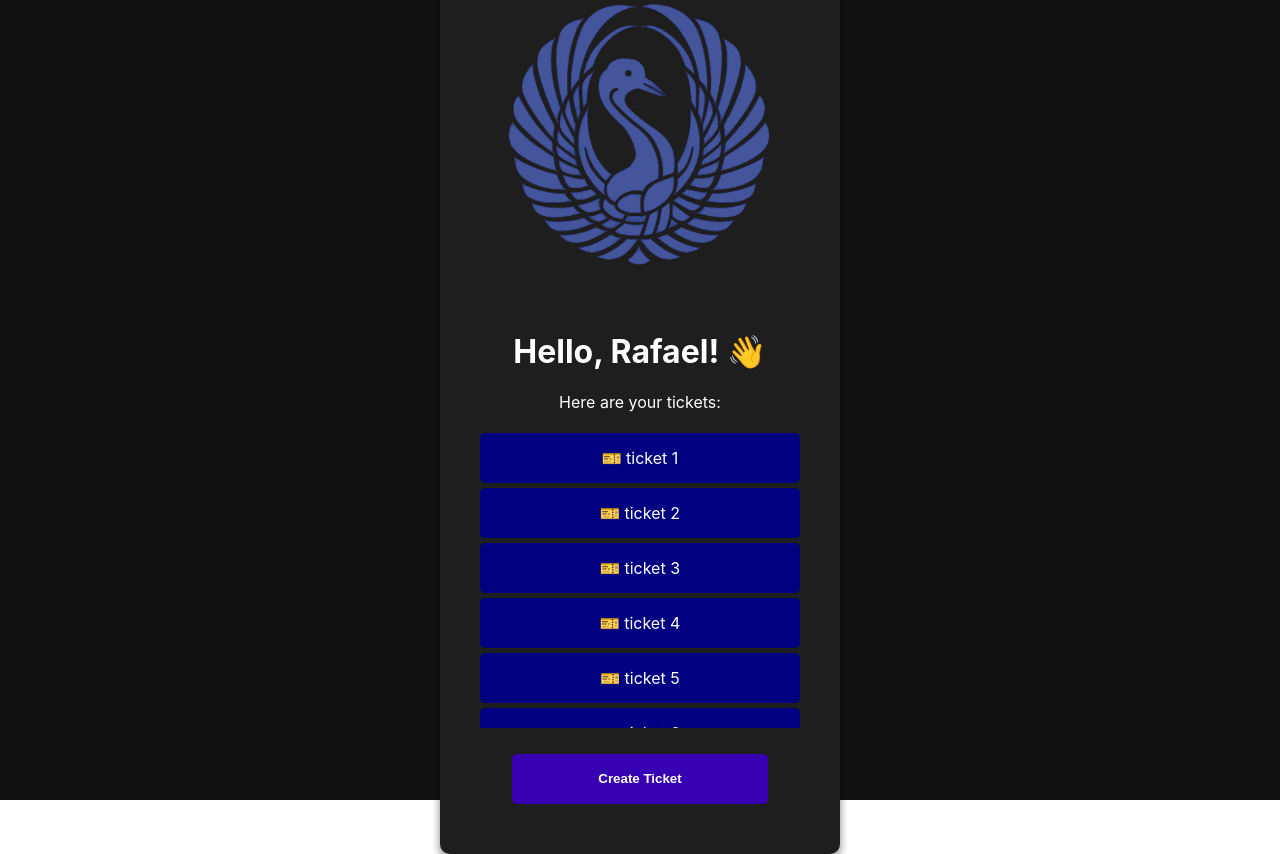
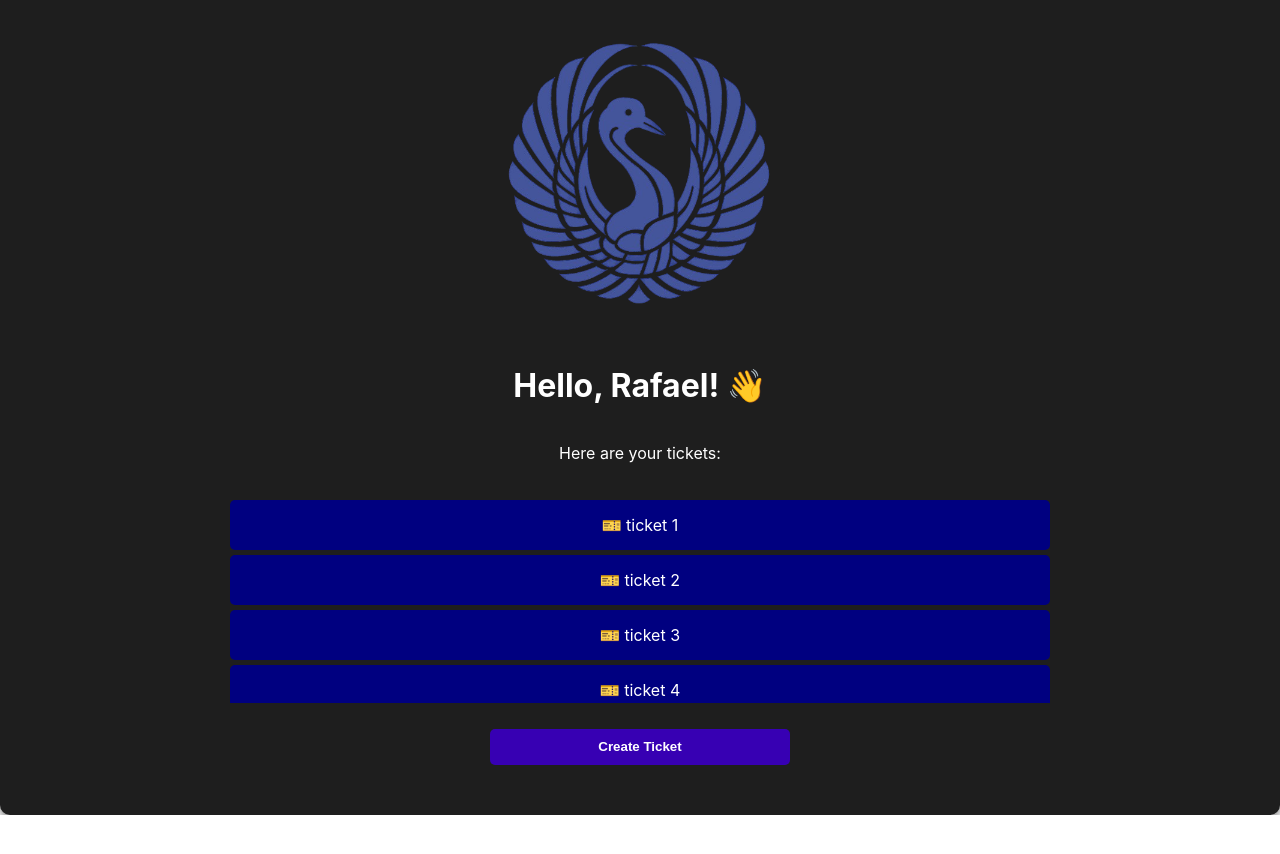
Before and after one commit to rafaelbardsouza/Ferry-Tickets, a SvelteKit app in the folder client/: page /tickets in a window 1280 px wide. After the commit the page ends 815 px from the top, so only its background shows below. Built offline with nearby package versions, Linux system fonts and the light colour scheme.

Commit message:
[style] better

```diff
--- a/client/src/routes/tickets/+page.svelte
+++ b/client/src/routes/tickets/+page.svelte
@@ -31,20 +31,15 @@
     }
 
     .container {
-        text-align: center;
-        background: #1e1e1e;
-        padding: 40px;
-        border-radius: 10px;
-        box-shadow: 0 4px 8px rgba(0, 0, 0, 0.5);
-        width: 100%;
-        max-width: 600px;
-        box-sizing: border-box;
+        display: flex;
+        flex-direction: column;
+        align-items: center;
     }
 
     .tickets {
         list-style: none;
         padding: 0;
-        max-height: 300px;
+        max-height: 500px;
         overflow-y: auto;
     }
 
@@ -58,7 +53,7 @@
     }
 
     .tickets a {
-        width: 300px;
+        width: 800px;
         height: 30px;
         display: flex;
         justify-content: center;
@@ -75,22 +70,4 @@
         background-color: #3700b3;
         transition: transform 0.3s ease-in-out;
     }
-
-    .button {
-        background-color: #3700b3;
-        color: #fff;
-        font-weight: bold;
-        width: 80%;
-        max-width: 320px;
-        margin: 10px;
-        padding: 10px 20px;
-        border: none;
-        border-radius: 5px;
-        cursor: pointer;
-        transition: background-color 0.3s ease;
-    }
-
-    .button:hover {
-        background-color: #6200ea;
-    }
 </style>
--- a/client/src/styles/main.css
+++ b/client/src/styles/main.css
@@ -33,6 +33,8 @@ main {
 }
 
 .container {
+    width: 1200px;
+    height: 750px;
     text-align: center;
     background: #1e1e1e;
     padding: 40px;
```
